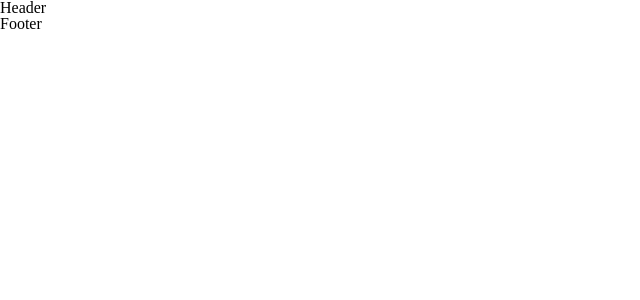
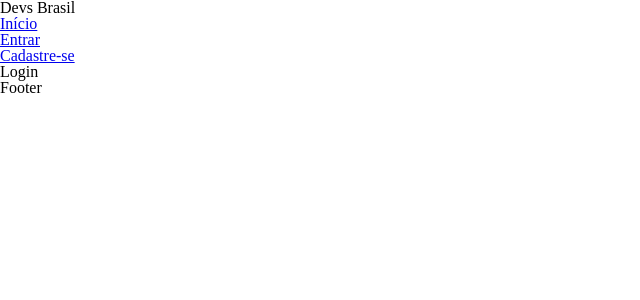
Before and after one commit to matheusvleite/devs-brasil, a React (Vite) app in the folder frontend/: page /login in a window 1280 px wide. Before the commit this address had no page. Shown: the top 300 px of the page, without its empty margins (0-640 px from the left). Built offline with nearby package versions, Linux system fonts and the light colour scheme.

Commit message:
Criando componente navbar

```diff
--- a/frontend/src/App.tsx
+++ b/frontend/src/App.tsx
@@ -1,14 +1,19 @@
 import { BrowserRouter, Routes, Route } from 'react-router-dom';
+import Navbar from './components/Navbar/Navbar';
 import Home from './pages/Home/Home';
+import Login from './pages/Login/Login';
+import SignUp from './pages/SignUp/SignUp';
 
 const App = () => {
 
   return (
     <div className="App">
       <BrowserRouter>
-        <h2>Header</h2>
+        <Navbar />
         <Routes>
           <Route path='/' element={<Home />} />
+          <Route path='/login' element={<Login />} />
+          <Route path='/signup' element={<SignUp />} />
         </Routes>
         <h2>Footer</h2>
       </BrowserRouter>
--- /dev/null
+++ b/frontend/src/components/Navbar/Navbar.tsx
@@ -0,0 +1,19 @@
+import { NavLink } from 'react-router-dom';
+import styles from './Navbar.module.css';
+
+const Navbar = () => {
+    return (
+        <header>
+            <nav className={styles.navbar}>
+                <span>Devs Brasil</span>
+                <ul>
+                    <li><NavLink to="/">Início</NavLink></li>
+                    <li><NavLink to="/login">Entrar</NavLink></li>
+                    <li><NavLink to="/signup">Cadastre-se</NavLink></li>
+                </ul>
+            </nav>
+        </header>
+    )
+}
+
+export default Navbar
--- /dev/null
+++ b/frontend/src/pages/Login/Login.tsx
@@ -0,0 +1,11 @@
+import React from 'react'
+
+const Login = () => {
+  return (
+    <div>
+        <h2>Login</h2>
+    </div>
+  )
+}
+
+export default Login
--- /dev/null
+++ b/frontend/src/pages/SignUp/SignUp.tsx
@@ -0,0 +1,12 @@
+import React from 'react'
+
+
+const SignUp = () => {
+    return (
+        <div>
+            <h2>SignUp</h2>
+        </div>
+    )
+}
+
+export default SignUp
```
Also changed, not shown: frontend/src/components/Navbar/Navbar.module.css (added).
